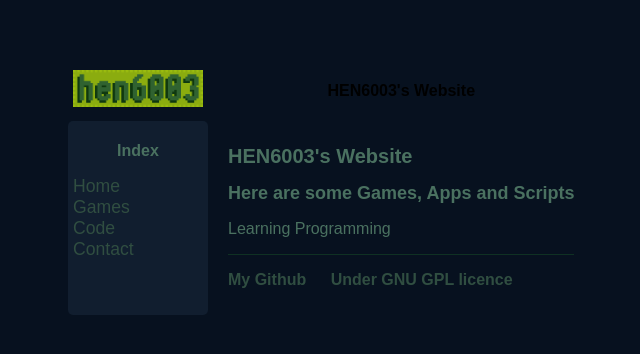
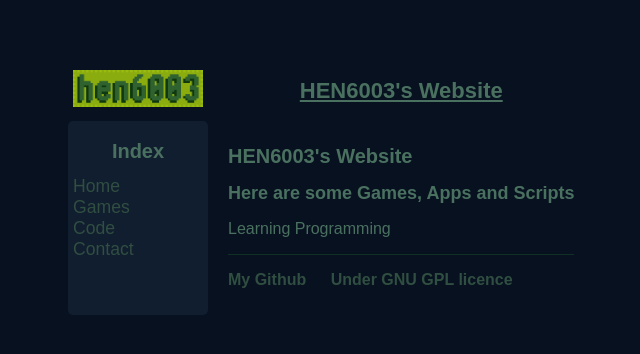
Before and after one commit to hen6003/hen6003.github.io, a Jekyll site: the page built from index.html, in a window 1280 px wide. Shown: the top 354 px of the page, without its empty margins (134-774 px from the left). Built offline with Jekyll 4.4.1, drawn with Linux system fonts in a browser that asks for light colours.

Commit message:
style h0

```diff
--- a/_layouts/default.html
+++ b/_layouts/default.html
@@ -16,7 +16,7 @@
 	  </th>
 	  <tr>
 		<td class="toolbar">
-		  <h3 align="center">Index</h3>
+		  <h1 align="center">Index</h3>
 		  <a href="..">Home</a>
 		  <a href="../games">Games</a>
 		  <a href="../code">Code</a>
--- a/css/main.css
+++ b/css/main.css
@@ -28,6 +28,12 @@ p {
     font-size: 16px;
     font-family:'Iosevka',sans-serif;
     color: #4A7160;
+}
+h0 {
+    font-size: 22px;
+    font-family:'Iosevka',sans-serif;
+    color: #4A7160;
+    text-decoration: underline;
 }
 h1 {
     font-size: 20px;
```
